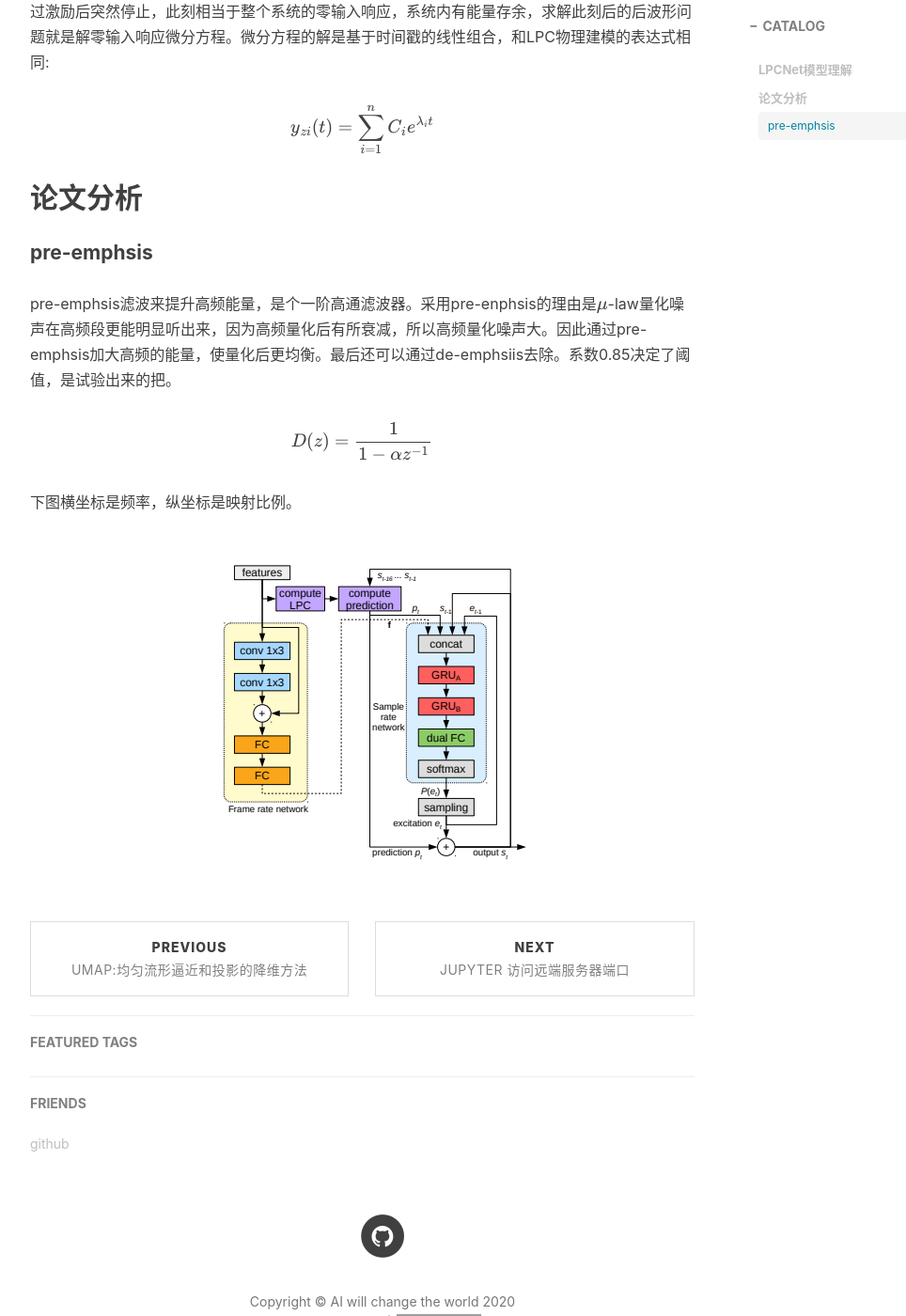
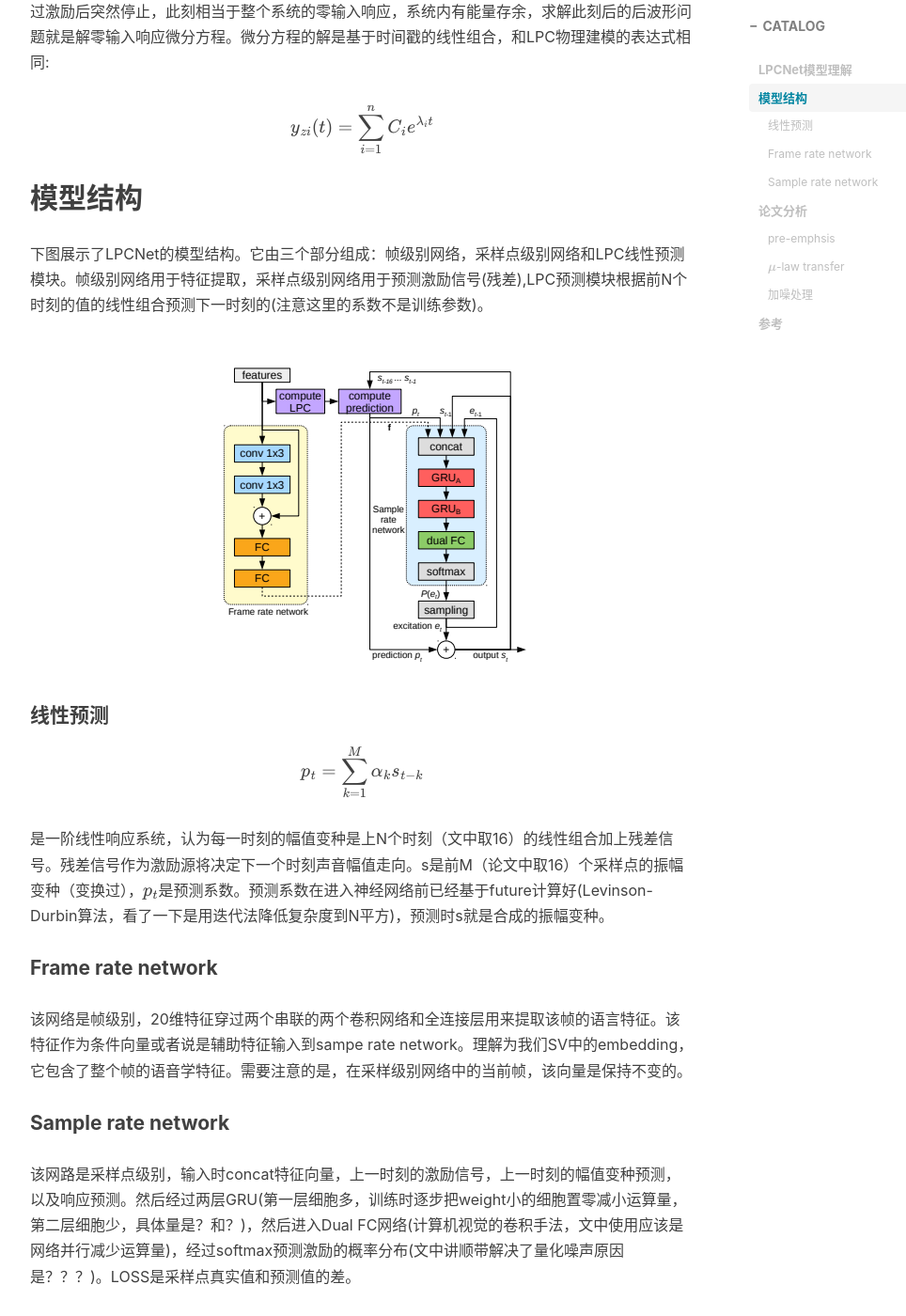
Before and after one commit to zhuxiaoxuhit/zhuxiaoxuhit.github.io, a Jekyll site: the page built from _posts/2020-01-14-LPCNet：物理建模加神经网络的声码器系统.md, in a window 1280 px wide and 1400 px high, scrolled down 1075 px. Shown: the whole window at 94% size, without its empty margins (233-1197 px from the left). Built offline with Jekyll 4.4.1, drawn with Linux system fonts in a browser that asks for light colours; nearby versions of some CDN libraries; formulas are drawn with MathJax 3; comment, search, counter and statistics services are not loaded; some of the changed text lies outside the part shown; grey boxes are pictures that could not be loaded.

Commit message:
[Modify] LPCNet

```diff
--- a/_posts/2020-01-14-LPCNet：物理建模加神经网络的声码器系统.md
+++ b/_posts/2020-01-14-LPCNet：物理建模加神经网络的声码器系统.md
@@ -27,10 +27,42 @@ tags:
 **理解**：神经网络构建激励信号系统很好理解，此处重点理解物理模型的构建。也就是没有激励信号的每一时刻，他们的输出呈现怎样的关系又是如何建模。想象此刻在空旷的舞台上一位大佬正兴奋的演讲，讲到兴奋处突然麦停止工作了，但下一时刻我们耳朵仍然有余音传入。分析这一时刻，相当于给过激励后突然停止，此刻相当于整个系统的零输入响应，系统内有能量存余，求解此刻后的后波形问题就是解零输入响应微分方程。微分方程的解是基于时间戳的线性组合，和LPC物理建模的表达式相同:
 <center>$$y_{zi}(t)=\sum_{i=1}^{n}C_{i}e^{\lambda_{i}t}$$</center>
 
+## 模型结构
+下图展示了LPCNet的模型结构。它由三个部分组成：帧级别网络，采样点级别网络和LPC线性预测模块。帧级别网络用于特征提取，采样点级别网络用于预测激励信号(残差),LPC预测模块根据前N个时刻的值的线性组合预测下一时刻的(注意这里的系数不是训练参数)。
+![lpcnet](/img/lpcnet.png)
+
+#### 线性预测
+<center>$$p_t=\sum_{k=1}^{M}{\alpha}_ks_{t-k}$$</center>
+是一阶线性响应系统，认为每一时刻的幅值变种是上N个时刻（文中取16）的线性组合加上残差信号。残差信号作为激励源将决定下一个时刻声音幅值走向。s是前M（论文中取16）个采样点的振幅变种（变换过），$p_t$是预测系数。预测系数在进入神经网络前已经基于future计算好(Levinson-Durbin算法，看了一下是用迭代法降低复杂度到N平方)，预测时s就是合成的振幅变种。
+
+#### Frame rate network
+该网络是帧级别，20维特征穿过两个串联的两个卷积网络和全连接层用来提取该帧的语言特征。该特征作为条件向量或者说是辅助特征输入到sampe rate network。理解为我们SV中的embedding，它包含了整个帧的语音学特征。需要注意的是，在采样级别网络中的当前帧，该向量是保持不变的。
+
+#### Sample rate network
+该网路是采样点级别，输入时concat特征向量，上一时刻的激励信号，上一时刻的幅值变种预测，以及响应预测。然后经过两层GRU(第一层细胞多，训练时逐步把weight小的细胞置零减小运算量，第二层细胞少，具体量是？和？)，然后进入Dual FC网络(计算机视觉的卷积手法，文中使用应该是网络并行减少运算量)，经过softmax预测激励的概率分布(文中讲顺带解决了量化噪声原因是？？？)。LOSS是采样点真实值和预测值的差。
+
 
 ## 论文分析
 #### pre-emphsis
 pre-emphsis滤波来提升高频能量，是个一阶高通滤波器。采用pre-enphsis的理由是$\mu$-law量化噪声在高频段更能明显听出来，因为高频量化后有所衰减，所以高频量化噪声大。因此通过pre-emphsis加大高频的能量，使量化后更均衡。最后还可以通过de-emphsiis去除。系数0.85决定了阈值，是试验出来的把。
 <center>$$D(z) = \frac{1}{1-{\alpha}z^{-1}}$$</center>
 下图横坐标是频率，纵坐标是映射比例。
-![lpcnet](/img/lpcnet.png)
+![lpcnet](/img/preemphsis.png)
+
+#### $\mu$-law transfer
+<center>F(x) = \frac{sgn(x)ln(1+{\mu}|x|)}{ln(1+{\mu})}</center>
+
+$\mu$-law同样只是一种刻度映射，类似mel刻度映射。下图是映射关系图。
+![lpcnet](/img/u_law.png)
+
+#### 加噪处理
+文中在量化加入噪声后求激励值，并且把上一时刻的预测值作为输入进入下一时刻，减少训练和预测的误差。具体噪声类型？。
+![lpcnet](/img/lpcnet_noise.png)
+
+
+
+
+
+### 参考
+
+- [LPCNet: Improving Neural Speech Synthesis Through Linear Prediction](https://arxiv.org/pdf/1810.11846.pdf)
```
Also changed, not shown: 1 other file.
